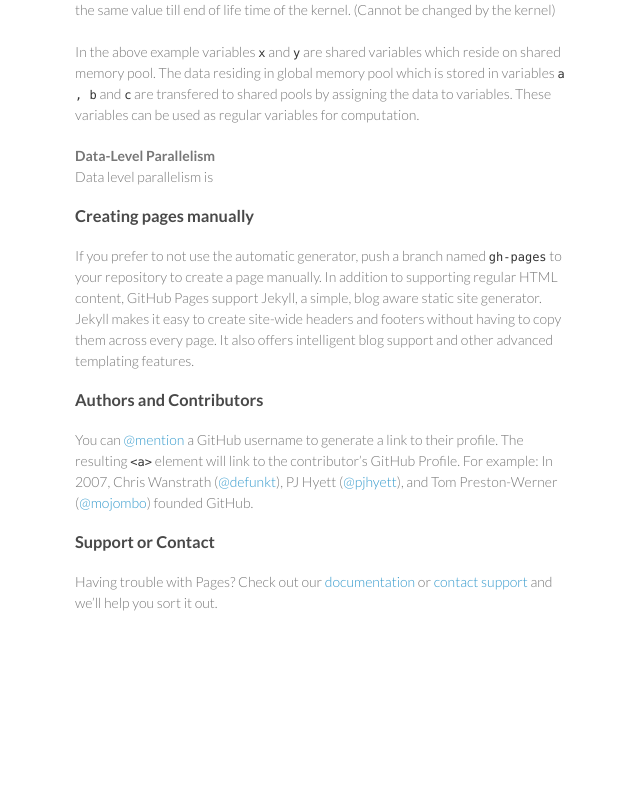
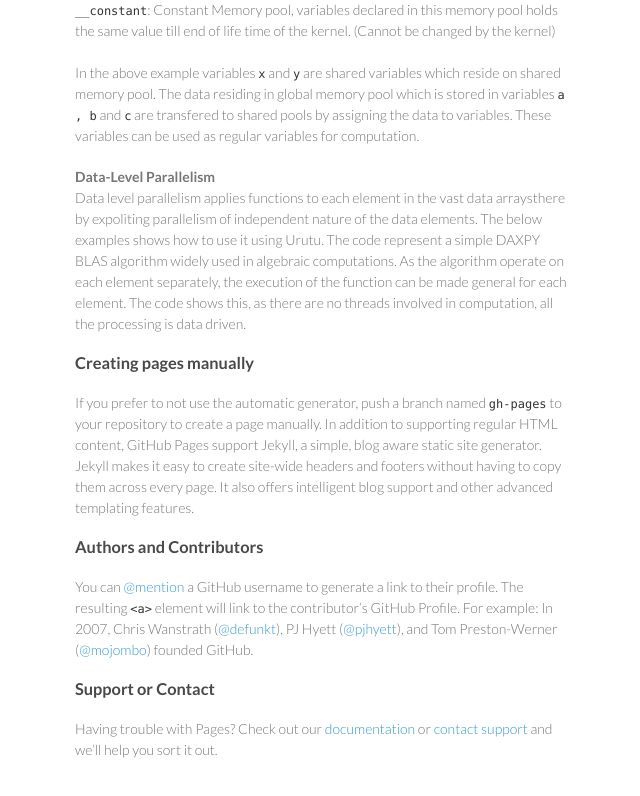
Before and after one commit to urutu/urutu.github.com, a plain HTML site: page index.html in a window 1280 px wide. Shown: the part 1256-2052 px from the top of the page, without its empty margins (495-1135 px from the left). Before the commit the page ends 1939 px from the top, so only its background shows below. Drawn offline with Linux system fonts and the light colour scheme.

Commit message:
v11: Update usage

```diff
--- a/index.html
+++ b/index.html
@@ -77,7 +77,7 @@ The reserved syntaxes represents:<br>
 <code>Bz</code>: Total number of blocks across Z-d (Or) Grid size in Z-d<br><br>
 
 Usage of these syntaxes is depicted in the code above.
-
+<br>
 <code>__global</code>: Global Memory pool, which is accessable to all the threads running in the kernel<br>
 
 <code>__shared</code>: Shared Memory pool, which is accessable to all the threads running in the same thread block<br>
@@ -94,9 +94,11 @@ In the above example variables <code>x</code> and <code>y</code> are shared vari
 
 <b> Data-Level Parallelism </b>
 <p>
-Data level parallelism is
+Data level parallelism applies functions to each element in the vast data arraysthere by expoliting parallelism of independent nature of the data elements. The below examples shows how to use it using Urutu. The code represent a simple DAXPY BLAS algorithm widely used in algebraic computations. As the algorithm operate on each element separately, the execution of the function can be made general for each element. The code shows this, as there are no threads involved in computation, all the processing is data driven.
 </p>
 <script src="https://gist.github.com/adityaatluri/bcf40b4de5e72369bb29.js"></script>
+
+
 
 </p>
 
```
